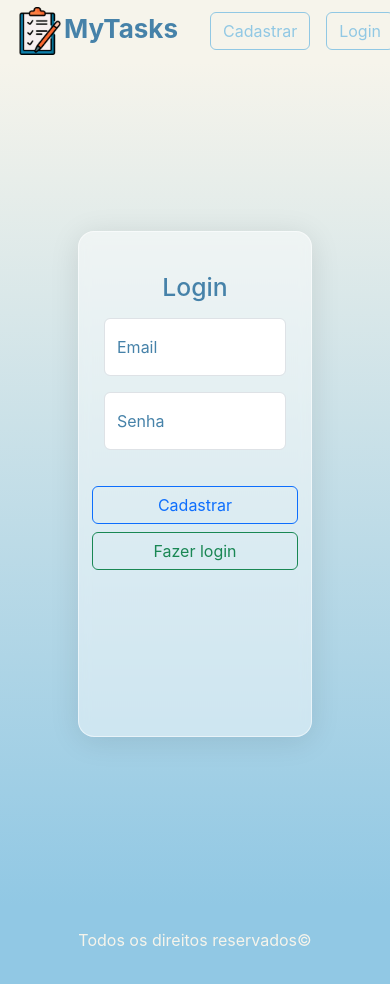
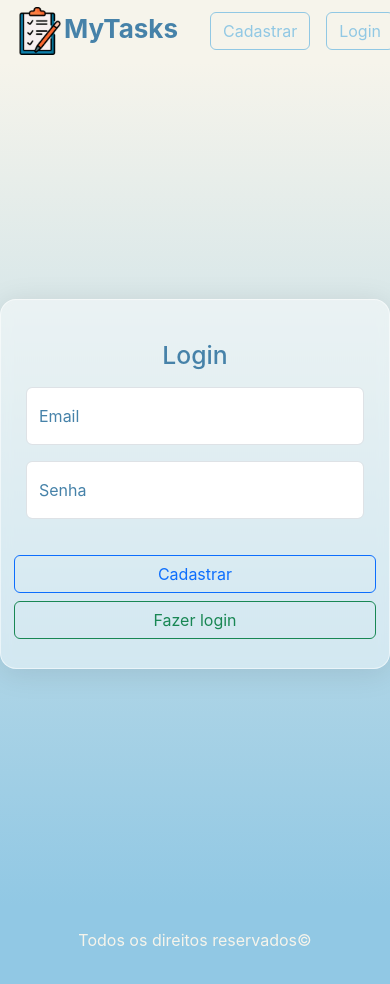
Before and after one commit to GustavoDelonzek/Atividade-Firebase, a React (Create React App) app: page /login in a window 390 px wide. Shown: the top 984 px of the page. Built offline with nearby package versions, Linux system fonts and the light colour scheme; no server answers.

Commit message:
Ajuste tela login

```diff
--- a/src/pages/Login/style.css
+++ b/src/pages/Login/style.css
@@ -19,13 +19,13 @@
 }
 @media(max-width: 600px){
     .container-login{
-        max-width: 80vw;
-        min-height: 70vh;
+        max-width: 100vw;
+        min-height: 100%;
     }
 }
 @media (max-width: 860px){
     .container-login{
-        max-width: 60vw;
-        min-height: 60vh;
+        max-width: 100vw;
+        min-height: 100%;
     }
 }
```
Also changed, not shown: src/components/Header/style.css (line endings or trailing spaces).
